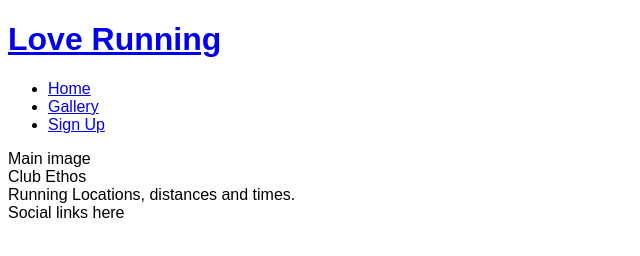
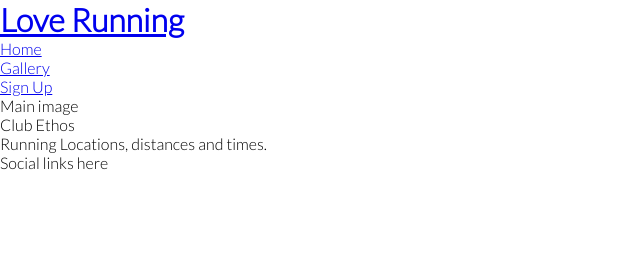
Before and after one commit to Eduardo-Antoniassi-Lobato/love-running, a plain HTML site: page index.html in a window 1280 px wide. Shown: the whole page, without its empty margins (0-640 px from the left). Drawn offline with Linux system fonts and the light colour scheme.

Commit message:
Add google fonts and remove default margins, padding and borders

```diff
--- a/assets/css/style.css
+++ b/assets/css/style.css
@@ -1,3 +1,12 @@
+@import url('https://fonts.googleapis.com/css2?family=Lato:wght@300&family=Open+Sans:ital@1&family=Oswald:wght@300&display=swap');
+
+* {
+    margin: 0;
+    padding: 0;
+    border: none;
+}
+
 body {
-    font-family: Arial;
+    font-family: lato, sans-serif;
+    font-weight: 300;
 }
```
